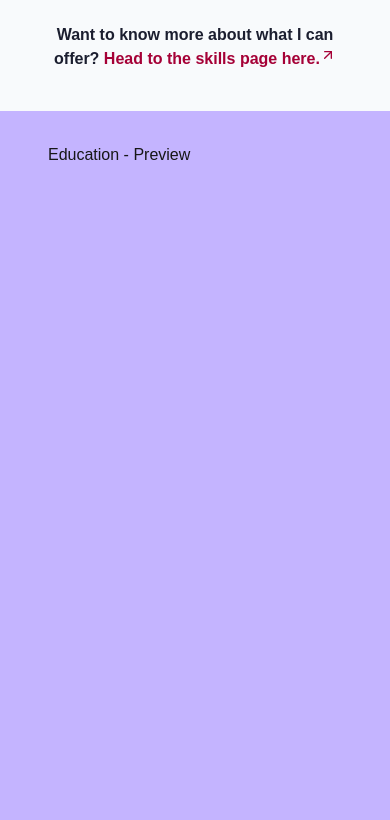
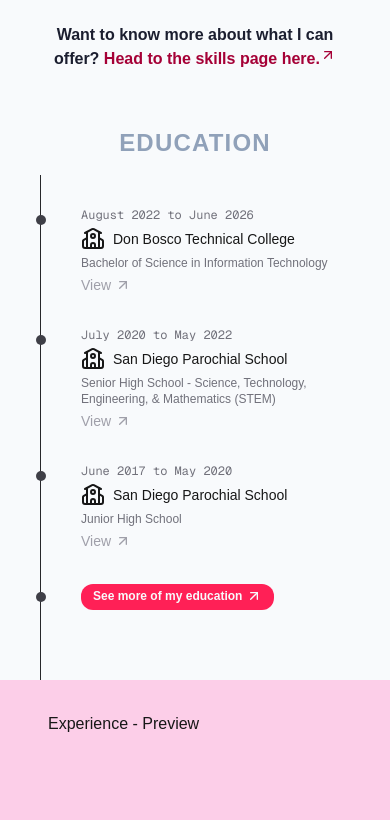
Before and after one commit to migodbtc/snapshot, a Next.js app: page / in a window 390 px wide. Shown: the part 1884-2704 px from the top of the page. Built offline with nearby package versions, Linux system fonts and the light colour scheme.

Commit message:
home: day 7, finished the mobile layout for the education section ++ light/dark toggle

```diff
--- a/app/page.tsx
+++ b/app/page.tsx
@@ -33,6 +33,7 @@ const HeroSection = () => {
           alt="Miguel Justin Bunda"
           fill
           className="object-cover object-top"
+          loading="eager"
         />
       </div>
     </div>
@@ -603,6 +604,174 @@ const EducationSection = () => {
   )
 }
 
+
+const EducationSectionSmall = () => {
+  const [selectedInstitution, setSelectedInstitution] =
+  useState<EducationKey | null>(null);
+  const preview =
+    (({ college, shs, hs2 }) => ({ college, shs, hs2 }))(EDUCATION_CONSTS);
+  const selected =
+    selectedInstitution
+      ? EDUCATION_CONSTS[selectedInstitution]
+      : null;
+
+  return (<section className="flex flex-col w-full overflow-hidden">
+    {/* Header */}
+    <div className="flex flex-col px-6 my-4 w-full h-fit items-center justify-center gap-3">
+      <h1 className="text-2xl lg:text-4xl tracking-wider font-bold uppercase text-slate-400">
+        Education
+      </h1>
+    </div>
+
+    {/* Timeline */}
+    <div className="mx-auto w-full max-w-2xl px-6">
+      <div className="ml-4 border-l border-zinc-800 pt-8 space-y-8">
+        {Object.entries(preview).map(([key, education]) => (
+          <button
+            key={key}
+            onClick={() =>
+              setSelectedInstitution(key as EducationKey)
+            }
+            className="w-full text-left cursor-pointer group"
+          >
+            <div className="relative pl-10">
+
+              <div className="
+                absolute -left-1.25 top-2
+                size-2.5 rounded-full
+                bg-zinc-700
+                group-hover:bg-rose-500
+                transition-colors
+              "/>
+
+              <span className="block text-xs text-zinc-500 font-mono mb-1">
+                {education.date_range}
+              </span>
+
+              <h4 className="flex items-center gap-2 text-sm font-medium">
+                <School />
+                {education.school_name}
+              </h4>
+
+              <p className="text-xs text-zinc-500 my-1">
+                {education.subtitle}
+              </p>
+
+              <p className="flex items-center gap-1 text-sm text-zinc-400 hover:underline">
+                View
+                <ArrowUpRight size={16}/>
+              </p>
+
+            </div>
+          </button>
+        ))}
+        <button
+          // onClick={() => setSelectedInstitution("hs2")}
+          className="rounded-xl cursor-pointer"
+        >
+          <div className="relative pl-10 h-24">
+            <div
+              className={`absolute -left-1.25 top-2 size-2.5 rounded-full ${
+                false
+                  ? "bg-rose-500 shadow-[0_0_10px_#e11d48]"
+                  : "bg-zinc-700"
+              }`}
+            />
+            <span className="mb-1 rounded-xl bg-rose-500 px-3 py-1 font-semibold text-slate-50 dark:bg-rose-800 select-none hover:underline hover:bg-rose-400 dark:hover:bg-rose-700 cursor-pointer flex flex-row gap-1 text-left text-xs lg:text-sm">
+              See more of my education <ArrowUpRight className="h-4 w-4 mt-0.5 -translate-y-0.5" />
+            </span>
+          </div>
+        </button>
+      </div>
+    </div>
+
+    {/* Modal */}
+    <div
+      className={`
+        fixed inset-0 z-50
+        flex items-center justify-center
+        bg-black/50 backdrop-blur-xs
+        transition-opacity duration-300
+        ${
+          selected
+            ? "opacity-100 pointer-events-auto"
+            : "opacity-0 pointer-events-none"
+        }
+      `}
+      onClick={() => setSelectedInstitution(null)}
+    >
+      <div
+        onClick={(e) => e.stopPropagation()}
+        className={`
+          relative overflow-hidden
+          w-[90%] max-w-xl
+          max-h-[80vh]
+          overflow-y-auto
+          rounded-xl
+          border border-slate-300
+          dark:border-slate-800
+          backdrop-blur-md
+          bg-slate-50/70
+          dark:bg-slate-950/70
+          transition-all duration-300
+          ${
+            selected
+              ? "opacity-100 scale-100"
+              : "opacity-0 scale-95"
+          }
+        `}
+      >
+        <div className="absolute inset-0 -z-10 bg-radial from-slate-400/25 via-slate-200/20 to-transparent dark:from-slate-500/20 dark:via-slate-400/5 dark:to-transparent" />
+
+        {selected && (
+          <div className="m-6 my-8">
+            <span className="rounded-xl bg-rose-500 px-2 py-1 text-sm font-semibold text-white w-fit">
+              {selected.badge_content}
+            </span>
+
+            <h3 className="text-2xl font-semibold mt-3">
+              {selected.school_name}
+            </h3>
+
+            <p className="italic text-sm text-gray-500">
+              {selected.address}
+            </p>
+
+            <div className="mt-4">
+              <h4 className="font-semibold mb-2">
+                Awards & Honors
+              </h4>
+
+              <div className="space-y-2">
+                {selected.awards_and_honors.map((award) => (
+                  <div
+                    key={award}
+                    className="flex items-center gap-2"
+                  >
+                    <Medal size={16}/>
+                    <span>{award}</span>
+                  </div>
+                ))}
+              </div>
+            </div>
+
+            <p className="mt-4 text-sm italic text-justify">
+              {selected.personal_description}
+            </p>
+
+            <button
+              onClick={() => setSelectedInstitution(null)}
+              className="mt-6 w-full rounded-lg bg-rose-800 py-2 text-white"
+            >
+              Close
+            </button>
+          </div>
+        )}
+      </div>
+    </div>
+  </section>)
+}
+
 // Home: the default component to be exported, contains the entirety of the home page.
 export default function Home() {
   return (
@@ -649,10 +818,9 @@ export default function Home() {
         {/* Skills Section - Small */}
         <SkillSectionSmall />
 
+        {/* Education Section - Small  */}
+        <EducationSectionSmall />
 
-        <section className="w-full bg-violet-300 h-screen py-8 px-12">
-          Education - Preview
-        </section>
         <section className="w-full bg-pink-200 h-screen py-8 px-12">
           Experience - Preview
         </section>
```
